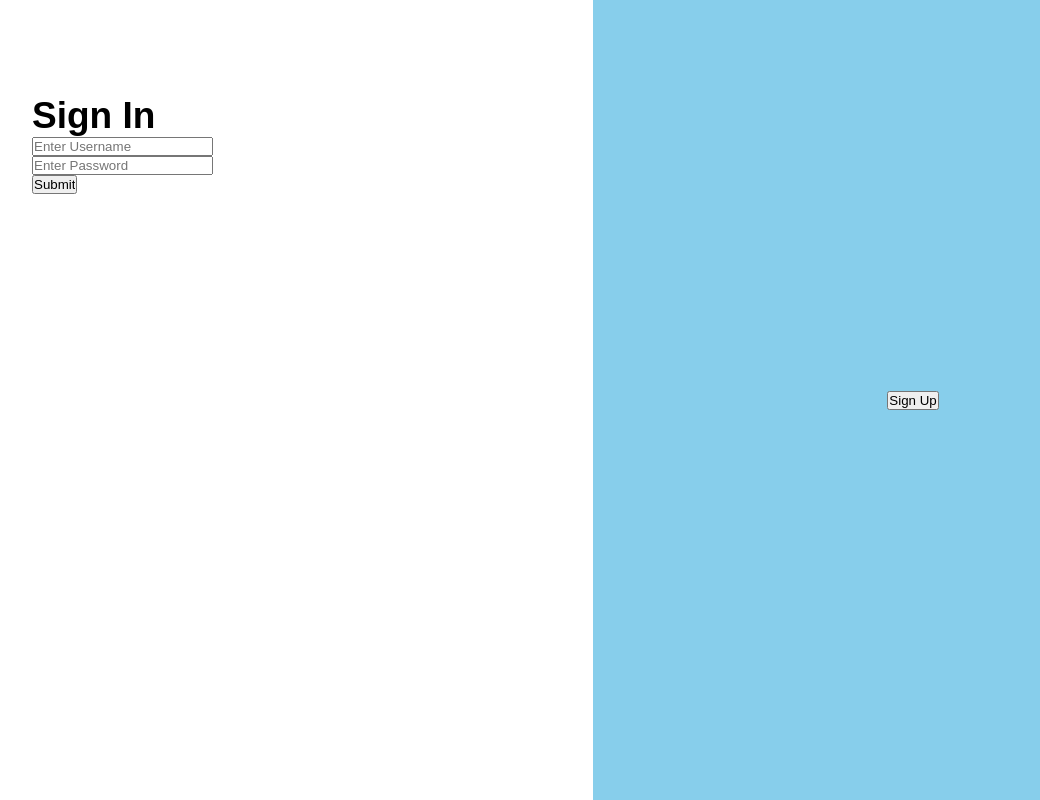
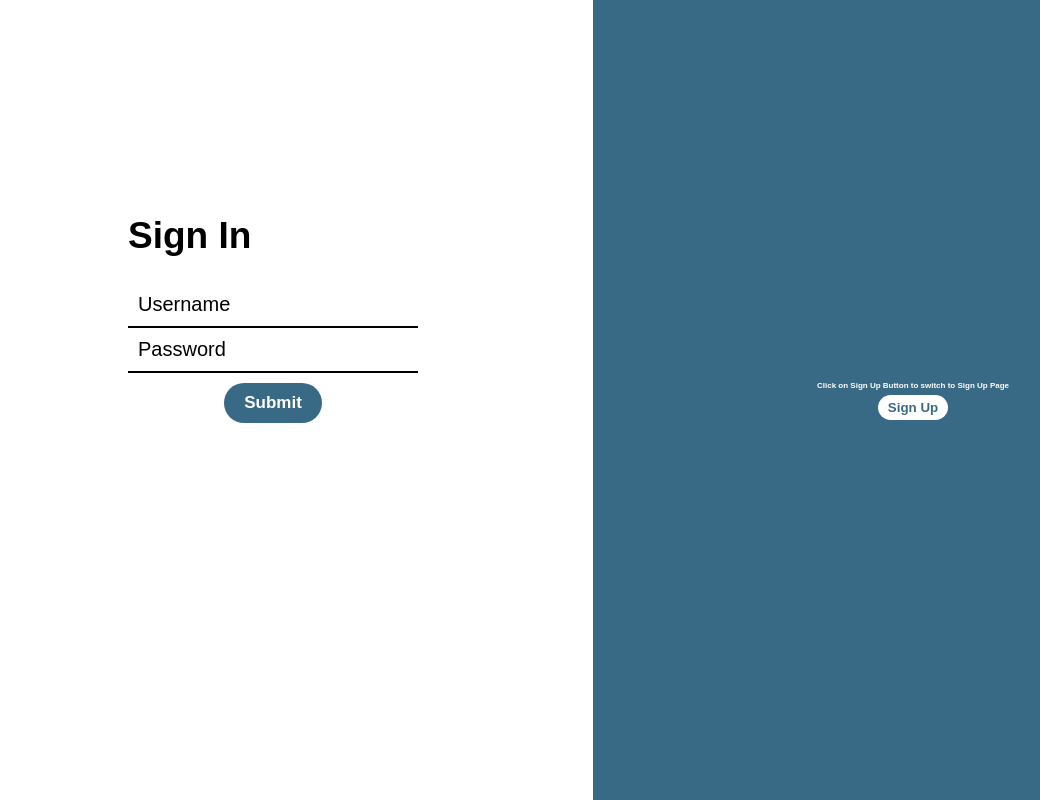
Before and after one commit to MrNiNaD/codesnippet, a React (Create React App) app: page / in a window 1280 px wide. Shown: the whole page, without its empty margins (47-1087 px from the left). Built offline with nearby package versions, Linux system fonts and the light colour scheme.

Commit message:
Savepoint

```diff
--- a/package.json
+++ b/package.json
@@ -8,6 +8,7 @@
     "@testing-library/user-event": "^12.1.10",
     "react": "^17.0.1",
     "react-dom": "^17.0.1",
+    "react-router-dom": "^5.2.0",
     "react-scripts": "4.0.2",
     "rxjs": "^6.6.3",
     "styled-components": "^5.2.1",
--- a/src/loginPage/LoginApp.jsx
+++ b/src/loginPage/LoginApp.jsx
@@ -1,8 +1,12 @@
-import React, { useRef } from 'react';
+import React, { useRef, useState } from 'react';
 import GlobalStyle from './asset/GlobalStyle';
 import styled from 'styled-components';
+import Textbox1 from './components/Textbox1';
 
 function LoginApp() {
+  const [username, setUsername] = useState();
+  const [password, setPassword] = useState();
+
   const trimmer = useRef(null);
   const container = useRef(null);
 
@@ -20,27 +24,37 @@ function LoginApp() {
     <>
       <GlobalStyle />
       <Auth>
-        <SignIn>
-          <button onClick={signInClicked}>Sign In</button>
-        </SignIn>
-        <SignUp>
-          <button onClick={signUpClicked}>Sign Up</button>
-        </SignUp>
+        <Toggle>
+          <div>
+            <span>Click on Sign In Button to switch to Sign In Page</span>
+            <button onClick={signInClicked}>Sign In</button>
+          </div>
+        </Toggle>
+        <Toggle>
+          <div>
+            <span>Click on Sign Up Button to switch to Sign Up Page</span>
+            <button onClick={signUpClicked}>Sign Up</button>
+          </div>
+        </Toggle>
         <Trimmer ref={trimmer}>
           <Container ref={container}>
             <SignInForm>
               <SignInDiv>
                 <Heading>Sign In</Heading>
                 <form>
-                  <div>
-                    <input type='text' placeholder='Enter Username' />
-                  </div>
-                  <div>
-                    <input type='password' placeholder='Enter Password' />
-                  </div>
-                  <div>
+                  <Textbox1
+                    type='text'
+                    placeholder='Username'
+                    onChangeFunction={(event) => setUsername(event.target.value)}
+                  />
+                  <Textbox1
+                    type='password'
+                    placeholder='Password'
+                    onChangeFunction={(event) => setPassword(event.target.value)}
+                  />
+                  <Submit>
                     <input type='submit' />
-                  </div>
+                  </Submit>
                 </form>
               </SignInDiv>
             </SignInForm>
@@ -59,17 +73,39 @@ const Auth = styled.section`
   position: absolute;
 `;
 
-const SignIn = styled.div`
+const Toggle = styled.div`
   width: 50%;
   height: 100%;
   display: flex;
   align-items: center;
-  background-color: darkblue;
+  background-color: #396A85;
   justify-content: center;
-`;
 
-const SignUp = styled(SignIn)`
-  background-color: skyblue;
+  div {
+    text-align: center;
+  }
+
+  span {
+    display: block;
+    color: #fff;
+    font-size: 8px;
+    font-weight: 900;
+  }
+
+  button {
+    padding: 5px 10px;
+    border: none;
+    border-radius: 9999px;
+    margin-top: 5px;
+    background-color: #fff;
+    color: #396A85;
+    font-weight: 900;
+    cursor: pointer;
+
+    &:focus {
+      outline: none
+    }
+  }
 `;
 
 const Trimmer = styled.div`
@@ -104,13 +140,34 @@ const SignUpForm = styled(SignInForm)``;
 
 const SignInDiv = styled.div`
   box-sizing: border-box;
-  width: 80%;
-  min-height: 80%;
+  width: 50%;
+  min-height: 50%;
   padding: 15px;
 `;
 
 const Heading = styled.h1`
+  padding-bottom: 26px;
   font-size: 37px;
 `;
 
+const Submit = styled.div`
+  padding-top: 10px;
+  display: flex;
+  justify-content: center;
+
+  input {
+    padding: 10px 20px;
+    border: none;
+    border-radius: 9999px;
+    background-color: #396A85;
+    color: #fff;
+    font-size: 17px;
+    font-weight: 900;
+
+    &:focus {
+      outline: none;
+    }
+  }
+`;
+
 export default LoginApp
--- /dev/null
+++ b/src/loginPage/components/Textbox1.js
@@ -0,0 +1,32 @@
+import React from 'react';
+import styled from 'styled-components';
+
+function Textbox1({ type, placeholder, onChangeFunction }) {
+  return (
+    <TextboxContainer>
+      <input type={type} placeholder={placeholder} onChange={onChangeFunction} />
+    </TextboxContainer>
+  )
+}
+
+const TextboxContainer = styled.div`
+  border-bottom: 2px solid #000;
+
+  input {
+    width: 100%;
+    padding: 10px;
+    border: none;
+    font-size: 20px;
+
+    &::placeholder {
+      color: #000;
+    }
+
+    &:focus {
+      outline: none;
+    }
+  }
+
+`;
+
+export default Textbox1;
```
Also changed, not shown: 1 other file (tests, documents, lock files or other folders).
